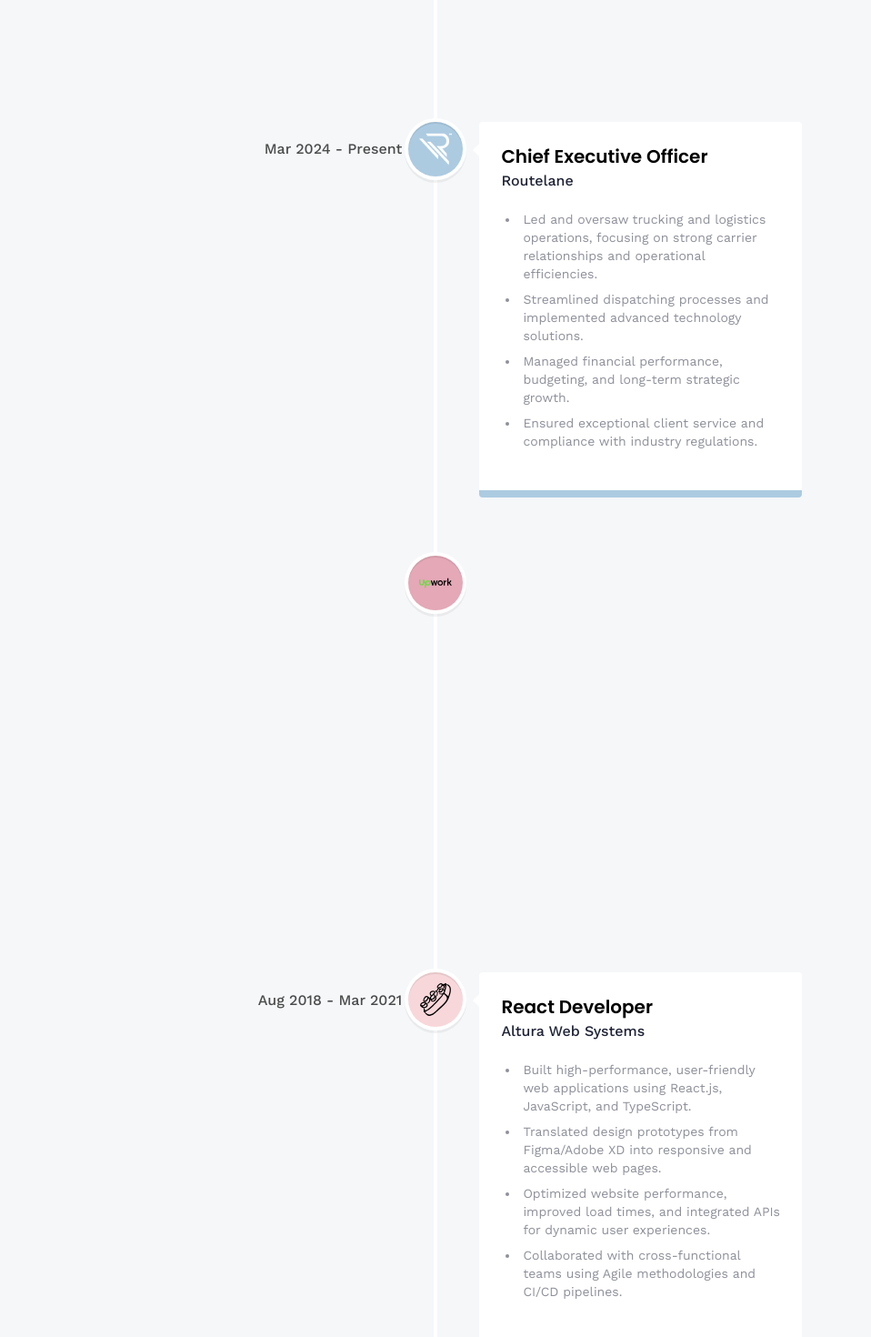
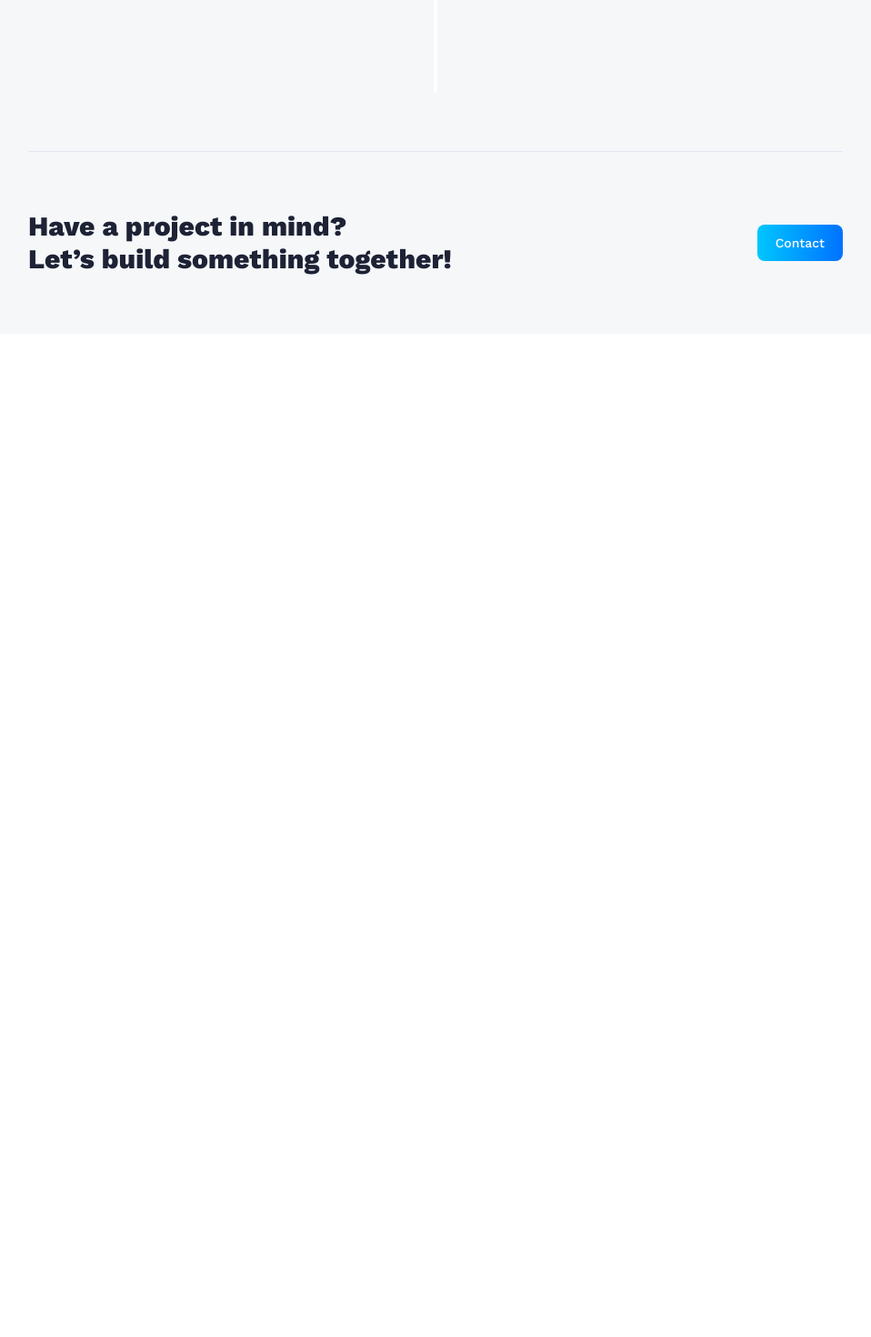
Before and after one commit to LaeeqtheDev/3d-Portfolio, a React (Vite) app: page /about in a window 1280 px wide. Shown: the part 1300-2770 px from the top of the page at 91% size, without its empty margins (161-1119 px from the left). After the commit the page ends 1667 px from the top, so only its background shows below. Built offline with nearby package versions, Linux system fonts and the light colour scheme; no server answers; the HTML template or start-up script is replaced by a standard one.

Commit message:
Update index.js

```diff
--- a/src/constants/index.js
+++ b/src/constants/index.js
@@ -111,7 +111,7 @@ export const experiences = [
     company_name: "InvoiceStock",
     icon: techsolutions,
     iconBg: "#b7e4c7",
-    date: "Jan 2025 - Present",
+    date: "Dec 2023 - Jan 2025",
     points: [
       "Conceptualized and developed InvoiceStock, a SaaS platform for invoicing and stock management tailored for small businesses.",
       "Led the full product lifecycle from ideation and design to deployment and ongoing maintenance.",
@@ -119,58 +119,7 @@ export const experiences = [
       "Defined business strategy, drove growth initiatives, and integrated customer feedback to continuously improve the product.",
     ],
   },
-  {
-    title: "Chief Executive Officer",
-    company_name: "Routelane",
-    icon: rex,
-    iconBg: "#accbe1",
-    date: "Mar 2024 - Present",
-    points: [
-      "Led and oversaw trucking and logistics operations, focusing on strong carrier relationships and operational efficiencies.",
-      "Streamlined dispatching processes and implemented advanced technology solutions.",
-      "Managed financial performance, budgeting, and long-term strategic growth.",
-      "Ensured exceptional client service and compliance with industry regulations.",
-    ],
-  },
-  {
-    title: "Full Stack Engineer",
-    company_name: "Upwork",
-    icon: upwork,
-    iconBg: "#e4a8b7",
-    date: "Oct 2021 - Jan 2025",
-    points: [
-      "Developed end-to-end web applications using React.js, Node.js, Express, and MongoDB.",
-      "Designed RESTful APIs, implemented authentication protocols, and managed database solutions.",
-      "Focused on scalable, secure, and high-performance code delivery.",
-      "Collaborated with cross-functional teams to ensure timely and quality project outcomes.",
-    ],
-  },
-  {
-    title: "React Developer",
-    company_name: "Altura Web Systems",
-    icon: creativeminds,
-    iconBg: "#f8d7da",
-    date: "Aug 2018 - Mar 2021",
-    points: [
-      "Built high-performance, user-friendly web applications using React.js, JavaScript, and TypeScript.",
-      "Translated design prototypes from Figma/Adobe XD into responsive and accessible web pages.",
-      "Optimized website performance, improved load times, and integrated APIs for dynamic user experiences.",
-      "Collaborated with cross-functional teams using Agile methodologies and CI/CD pipelines.",
-    ],
-  },
-  {
-    title: "Frontend Developer",
-    company_name: "Unicorn Production LAB",
-    icon: innovativewebs,
-    iconBg: "#d4edda",
-    date: "Feb 2018 - May 2018",
-    points: [
-      "Developed and maintained interactive user interfaces using HTML, CSS, JavaScript, and React.js.",
-      "Collaborated with designers and backend developers to create seamless web experiences.",
-      "Optimized site performance and ensured cross-browser compatibility.",
-      "Gained hands-on experience in version control and agile development practices.",
-    ],
-  },
+
 ];
 
 
```
